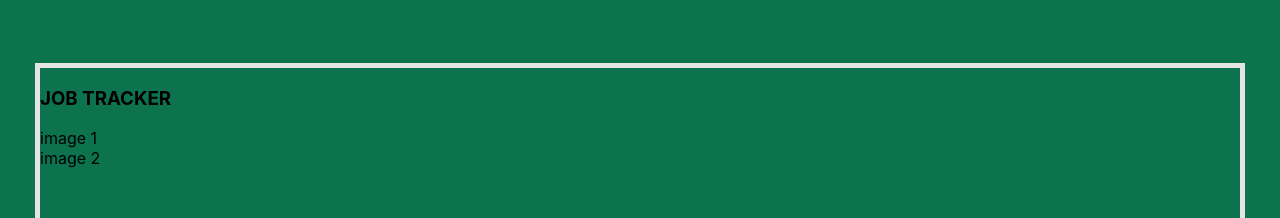
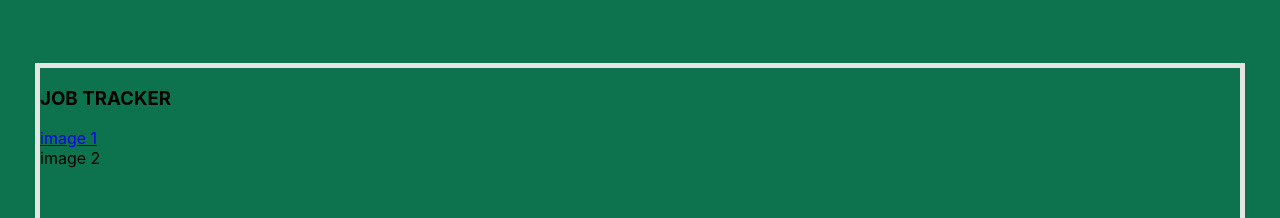
Before and after one commit to grantortino/job-hunter, a React (Create React App) app: page /tracker in a window 1280 px wide. Shown: the top 218 px of the page. Built offline with nearby package versions, Linux system fonts and the light colour scheme.

Commit message:
added Link to JobTrackerForm

```diff
--- a/src/components/JobTrackerMain.js
+++ b/src/components/JobTrackerMain.js
@@ -1,5 +1,8 @@
 import React from 'react';
 import Screen from './Screen';
+import {
+    Link
+  } from "react-router-dom";
 
 const JobTrackerMain = () => {
     return (
@@ -7,9 +10,11 @@ const JobTrackerMain = () => {
         <div>
             <h3>JOB TRACKER</h3>
             <div className="tracker-sections-container">
-                <div>
-                    image 1
-                </div>
+                <Link to="/trackerform">
+                    <div>
+                        image 1
+                    </div>
+                </Link>
                 <div>
                     image 2
                 </div>
```
